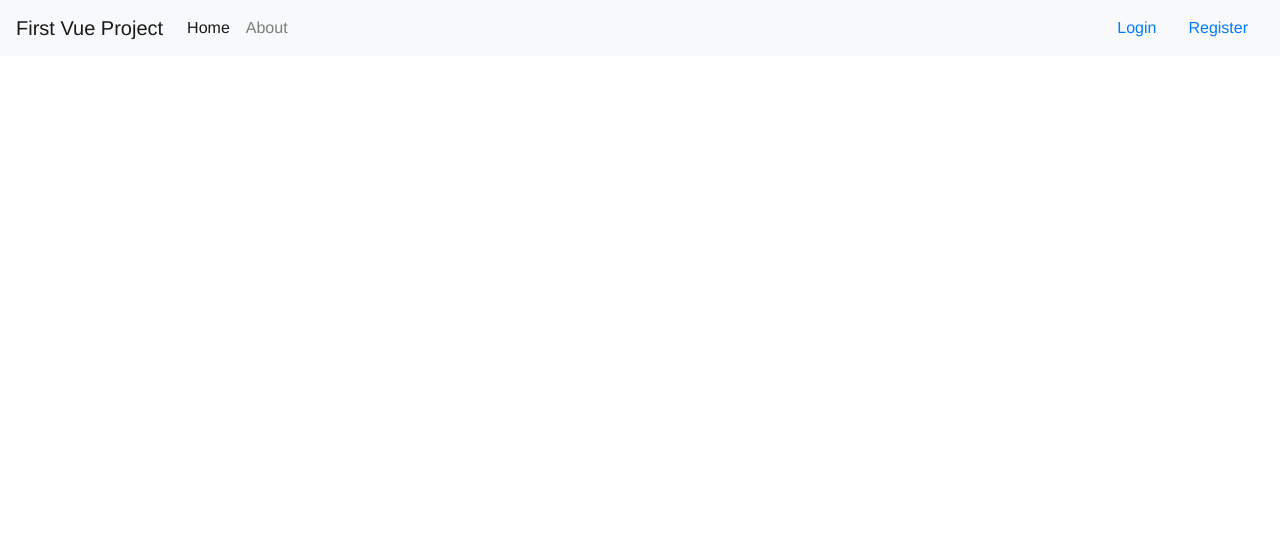
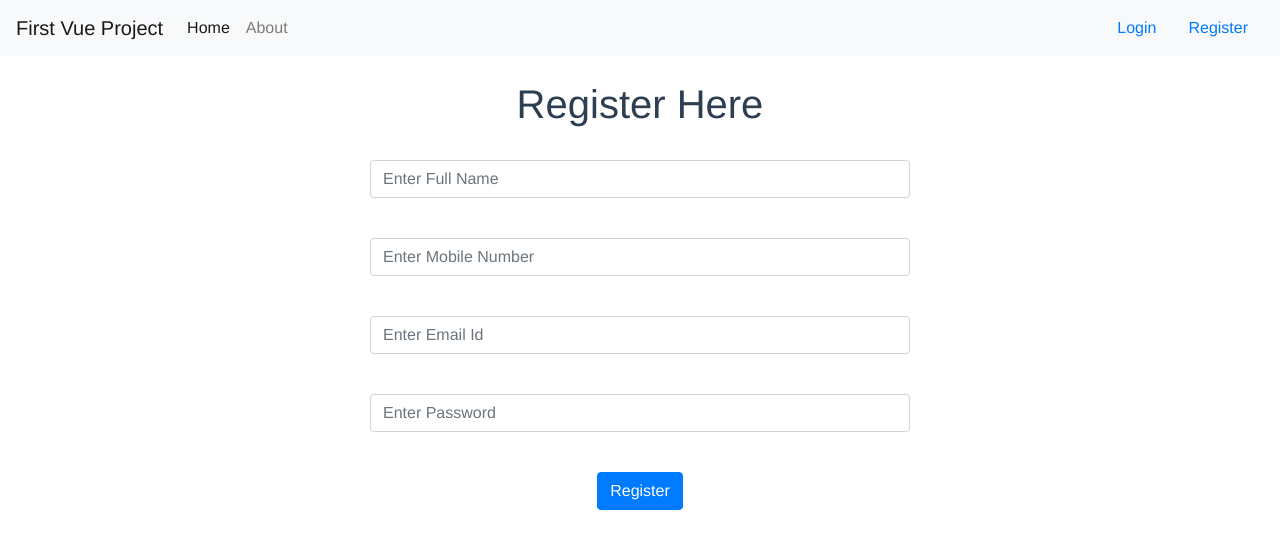
Before and after one commit to akshaybarve06/FundooNotes-Frontend, a Vue app: page /#/register in a window 1280 px wide. Shown: the top 548 px of the page. Built offline with nearby package versions, Linux system fonts and the light colour scheme.

Commit message:
Added Registration Page To Register New User

```diff
--- a/src/router/index.js
+++ b/src/router/index.js
@@ -1,6 +1,7 @@
 import Vue from "vue";
 import VueRouter from "vue-router";
 import Home from "../views/Home.vue";
+import Register from "../views/Register.vue"
 
 Vue.use(VueRouter);
 
@@ -9,6 +10,11 @@ const routes = [
     path: "/",
     name: "Home",
     component: Home
+  },
+  {
+    path: "/register",
+    name: "Register",
+    component: Register
   },
   {
     path: "/about",
--- /dev/null
+++ b/src/views/Register.vue
@@ -0,0 +1,63 @@
+<template>
+  <div class="container">
+    <h1 >Register Here</h1>
+    <br>
+    <div class="row">
+      <div class="col-md-3"></div>
+      <div class="col-md-6">
+        <form>
+          <div class="form-group">
+            <input
+              type="text"
+              class="form-control"
+              id="fullname"
+              placeholder="Enter Full Name"
+            />
+          </div>
+          <br>
+          <div class="form-group">
+            <input
+              type="text"
+              class="form-control"
+              id="mobile"
+              placeholder="Enter Mobile Number"
+            />
+          </div>
+          <br>
+          <div class="form-group">
+            <input
+              type="email"
+              class="form-control"
+              id="exampleInputEmail1"
+              aria-describedby="emailHelp"
+              placeholder="Enter Email Id"
+            />
+            <small id="emailHelp" class="form-text text-muted"></small>
+          </div>
+          <br>
+          <div class="form-group">
+            <input
+              type="password"
+              class="form-control"
+              id="exampleInputPassword1"
+              placeholder="Enter Password"
+            />
+          </div>
+          <br>
+          <button type="submit" class="btn btn-primary">Register</button>
+        </form>
+      </div>
+      <div class="col-md-3"></div>
+    </div>
+  </div>
+</template>
+
+<script>
+export default {
+
+}
+</script>
+
+<style>
+
+</style>
```
